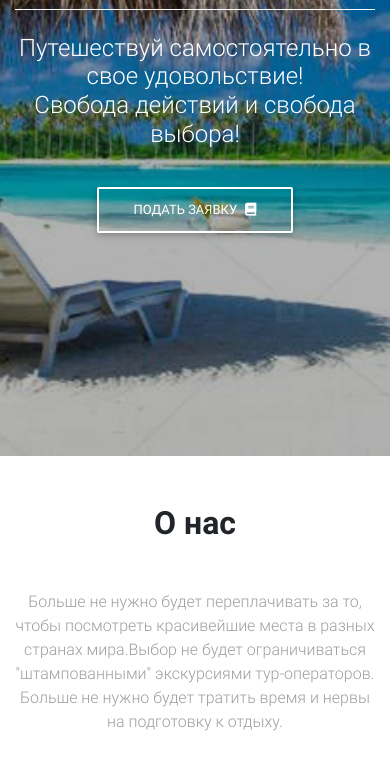
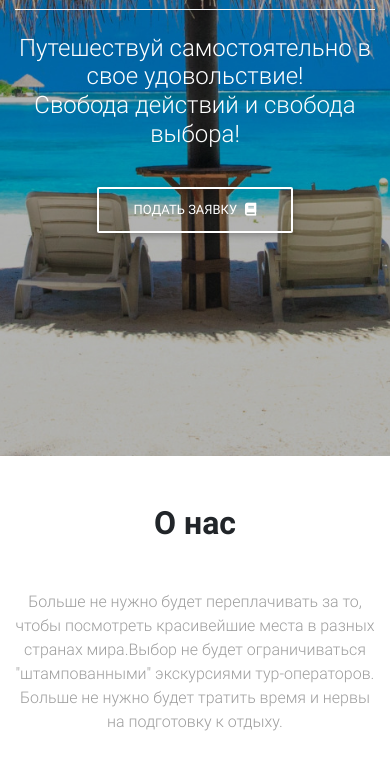
Before and after one commit to Saeros7/Travel, a plain HTML site: page index.html in a window 390 px wide. Shown: the part 388-1159 px from the top of the page. Drawn offline with Linux system fonts and the light colour scheme.

Commit message:
Update style.css

```diff
--- a/css/style.css
+++ b/css/style.css
@@ -21,13 +21,6 @@ header,
     .navbar:not(.top-nav-collapse) {
       background-color: #24355C;}
 
-    #intro {
-    background: url(tour5.jpg) no-repeat center center fixed;
-    -webkit-background-size: cover;
-    -moz-background-size: cover;
-    -o-background-size: cover;
-    background-size: cover;
-        }
     }
 
 
```
